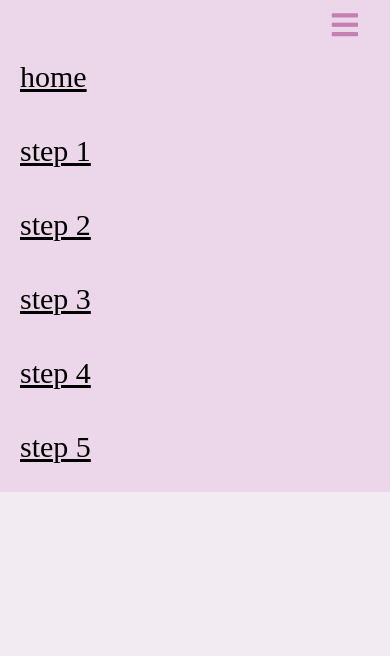
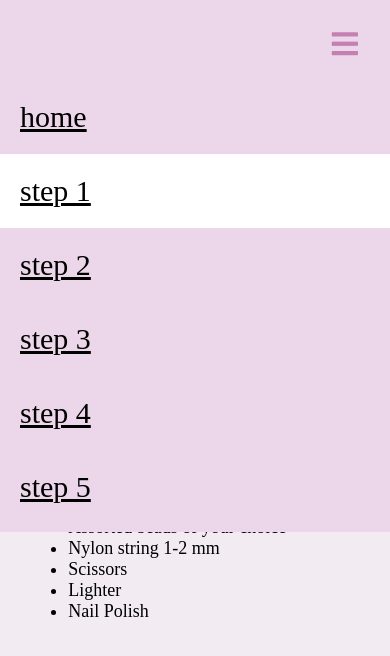
Before and after one commit to Thalenetn/thalenetn.github.io, a plain HTML site: page projects/step-1.html in a window 390 px wide. Both pictures are taken after a click on the button 344 px from the left and 25 px from the top of the page. Drawn offline with Linux system fonts and the light colour scheme; placeholder pictures from the web are drawn by us.

Commit message:
p2 revision

```diff
--- a/projects/step-1.html
+++ b/projects/step-1.html
@@ -1,15 +1,24 @@
-<html lang="en"></html>
+<!DOCTYPE html>
+<html lang="en">
   <head>
-    <meta charset="UTF-8">
-    <meta name="viewport" content="width=device-width, initial-scale=1.0">
-    <link rel="stylesheet" href="https://pro.fontawesome.com/releases/v5.10.0/css/all.css" integrity="sha384-AYmEC3Yw5cVb3ZcuHtOA93w35dYTsvhLPVnYs9eStHfGJvOvKxVfELGroGkvsg+p" crossorigin="anonymous"/>
-    <title>Project 2</title>
+    <meta charset="UTF-8" />
+    <meta name="viewport" content="width=device-width, initial-scale=1.0" />
+    <link
+      rel="stylesheet"
+      href="https://pro.fontawesome.com/releases/v5.10.0/css/all.css"
+      integrity="sha384-AYmEC3Yw5cVb3ZcuHtOA93w35dYTsvhLPVnYs9eStHfGJvOvKxVfELGroGkvsg+p"
+      crossorigin="anonymous"
+    />
+    <title>Step 1 - Project 2</title>
     <style>
       * {
         margin: 0;
         padding: 0;
       }
-
+      main {
+        max-width: 1440px;
+        margin: 0 auto;
+      }
 
       .my-button {
         background-color: transparent;
@@ -35,15 +44,13 @@
         position: fixed;
         top: 0;
         width: 100%;
-  padding-bottom: 8;
-
+        padding-bottom: 8px;
       }
 
       nav ul {
         display: flex;
         justify-content: center;
-        list-style: none
-
+        list-style: none;
       }
 
       nav ul li {
@@ -65,8 +72,7 @@
       .responsive {
         max-width: 90%;
         height: auto;
-  display:flex
-
+        display: flex;
       }
       .Title {
         display: grid;
@@ -77,11 +83,12 @@
 
       img {
         max-width: 100%;
-  max-height:100%;
+        max-height: auto;
       }
 
       .row {
-  display: flex
+        display: flex;
+        flex-direction: row;
       }
 
       .description {
@@ -90,13 +97,22 @@ img {
         margin: auto;
         font-size: large;
       }
+      .img-holder {
+        padding: 160px 0 0 60px;
+      }
 
       @media (max-width: 800px) {
+        .row {
+          flex-direction: column;
+        }
+        .img-holder {
+          padding: 160px auto 0 auto;
+        }
+
         nav ul {
           display: none;
           flex-direction: column;
           width: 100%;
-
         }
         nav ul.show {
           display: flex;
@@ -105,7 +121,6 @@ img {
         .my-button {
           display: block;
         }
-
       }
 
       @media (max-width: 600px) {
@@ -113,7 +128,6 @@ img {
           display: none;
           flex-direction: column;
           width: 100%;
-
         }
 
         nav ul.show {
@@ -123,19 +137,21 @@ img {
         .my-button {
           display: block;
         }
-
+      }
+      body#home #mynav li:nth-child(1),
+      body#step-1 #mynav li:nth-child(2) {
+        background-color: white;
       }
     </style>
   </head>
-<body>
-    <body style="background-color:rgb(243, 235, 242);"></body>
+  <body id="step-1" style="background-color: rgb(243, 235, 242)">
     <nav>
       <button class="my-button" id="my-button">
         <i class="fas fa-bars"></i>
       </button>
       <ul id="mynav">
         <li><a href="p2.html">home</a></li>
-            <li><a class="current" href="#">step 1</a></li>
+        <li><a class="current" href="step-1.html">step 1</a></li>
         <li><a href="#">step 2</a></li>
         <li><a href="#">step 3</a></li>
         <li><a href="#">step 4</a></li>
@@ -143,35 +159,33 @@ img {
       </ul>
     </nav>
 
+    <main>
       <div class="row">
-<div class="img">
-    <img src="https://placehold.co/700" class="responsive" style="padding-top: 140px; padding-left:50;">
+        <div class="img-holder">
+          <img src="https://placehold.co/700" class="responsive" alt="" />
         </div>
+
         <div class="description">
-      <span>
-      <h2>
-        Step 1
-      </h2>
-        <p>
-          Gather the require materials:
+          <h2>Step 1</h2>
+          <p>Gather the require materials:</p>
+          <ul>
             <li>Assorted beads of your choice</li>
             <li>Nylon string 1-2 mm</li>
             <li>Scissors</li>
-          <li>Lighter </li>
+            <li>Lighter</li>
             <li>Nail Polish</li>
-          </p>
+          </ul>
         </div>
       </div>
-</div>
-
+    </main>
 
     <script>
       const button = document.getElementById("my-button");
       const nav = document.getElementById("mynav");
 
-        button.addEventListener('click', () => {
-          nav.classList.toggle('show');
-        });</script>
-
+      button.addEventListener("click", () => {
+        nav.classList.toggle("show");
+      });
+    </script>
   </body>
 </html>
```
Also changed, not shown: projects/p2.html (+70 -19 lines). Lines whose indentation alone changed are shown as unchanged.
